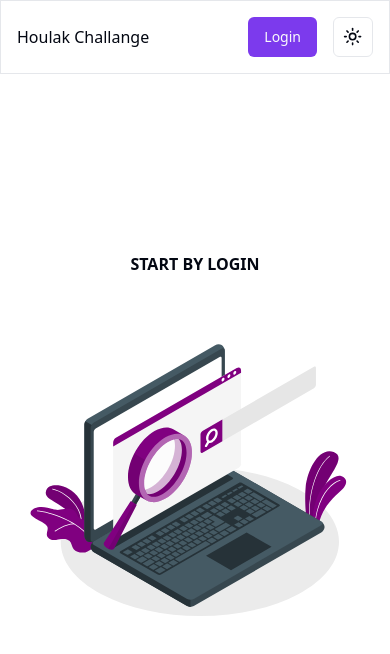
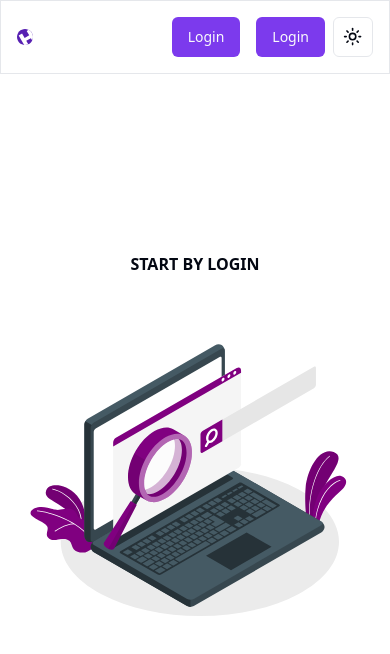
Before and after one commit to JohanWerther/houlak-challenge, a React (Vite) app: page / in a window 390 px wide. Shown: the top 654 px of the page. Built offline with nearby package versions, Linux system fonts and the light colour scheme.

Commit message:
fix header layout to be more centered

```diff
--- a/src/components/header.tsx
+++ b/src/components/header.tsx
@@ -2,12 +2,15 @@ import { cn } from "@/lib/utils";
 import Container from "./container";
 import { ModeToggle } from "./mode-toggler";
 import type { HTMLAttributes, PropsWithChildren } from "react";
+import useAuth from "@/lib/hooks/use-auth";
+import { Button } from "./ui/button";
 
 export default function Header({
   className,
   children,
   ...rest
 }: PropsWithChildren<HTMLAttributes<HTMLElement>>) {
+  const { isLoggedIn } = useAuth();
   return (
     <header
       className={cn(
@@ -16,10 +19,22 @@ export default function Header({
       )}
       {...rest}
     >
-      <Container className="flex justify-between py-4 items-center gap-2 md:gap-0">
-        <h1 className="flex-shrink-0">Houlak Challange</h1>
+      <Container className="grid grid-cols-[auto_1fr_auto] sm:grid-cols-3 py-4 items-center gap-2 md:gap-0">
+        <div className="flex items-center gap-2">
+          <img src="houlak.svg" alt="houlak logo" className="w-4 h-4" />
+          <h1 className="hidden sm:block flex-shrink-0">Challenge</h1>
+        </div>
         <>{children}</>
-        <ModeToggle />
+        <div className="ms-auto flex items-center col-start-3">
+          {!isLoggedIn ? (
+            <Button asChild className="mr-2">
+              <a href="/auth/login" className="leading-4">
+                Login
+              </a>
+            </Button>
+          ) : null}
+          <ModeToggle />
+        </div>
       </Container>
     </header>
   );
```
